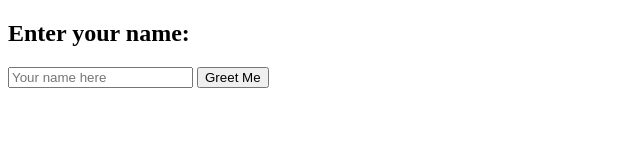
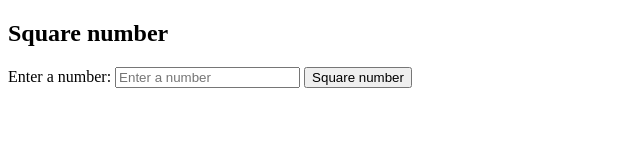
Before and after one commit to 250908-NET/GandhiK_JsChallenge, a plain HTML site: page index.html in a window 1280 px wide. Shown: the whole page, without its empty margins (0-640 px from the left). Drawn offline with Linux system fonts and the light colour scheme.

Commit message:
complete challenge 7

```diff
--- a/index.html
+++ b/index.html
@@ -1,23 +1,24 @@
 <!DOCTYPE html>
 <html>
   <head>
-    <title>Greeting Input</title>
+    <title>Square a Number</title>
   </head>
   <body>
-    <h2>Enter your name:</h2>
-    <input type="text" id="nameInput" placeholder="Your name here">
-    <button onclick="greetUser()">Greet Me</button>
+    <h2>Square number</h2>
+    <label for="numberInput">Enter a number:</label>
+    <input type="text" id="numberInput" placeholder="Enter a number"/>
+    <button onclick="helperSquare()">Square number</button>
 
     <script>
-      function greetUser() {
-        let name = document.getElementById("nameInput").value;
-
-        if (!name)
-        {
-          alert("Please enter your first name first")
-        } else {
-          alert("Hello, " + name + "!");
-        }
+      function squareNumber(number) {
+        return number * number;
+      }
+      function helperSquare()
+      {
+        const input = document.getElementById("numberInput").value;
+        const num = Number(input);
+        const result = squareNumber(num);
+        alert (result);
       }
     </script>
   </body>
```
